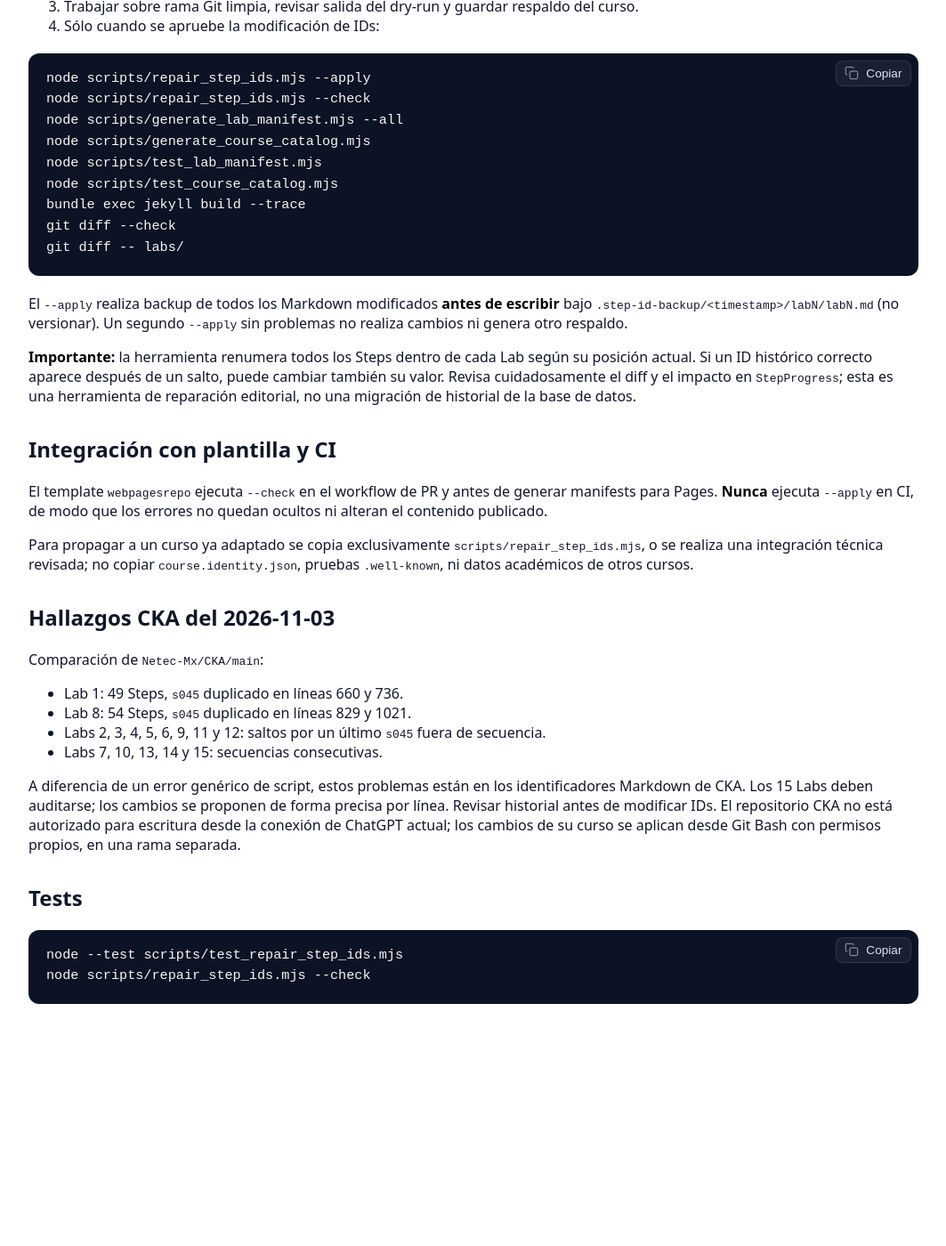
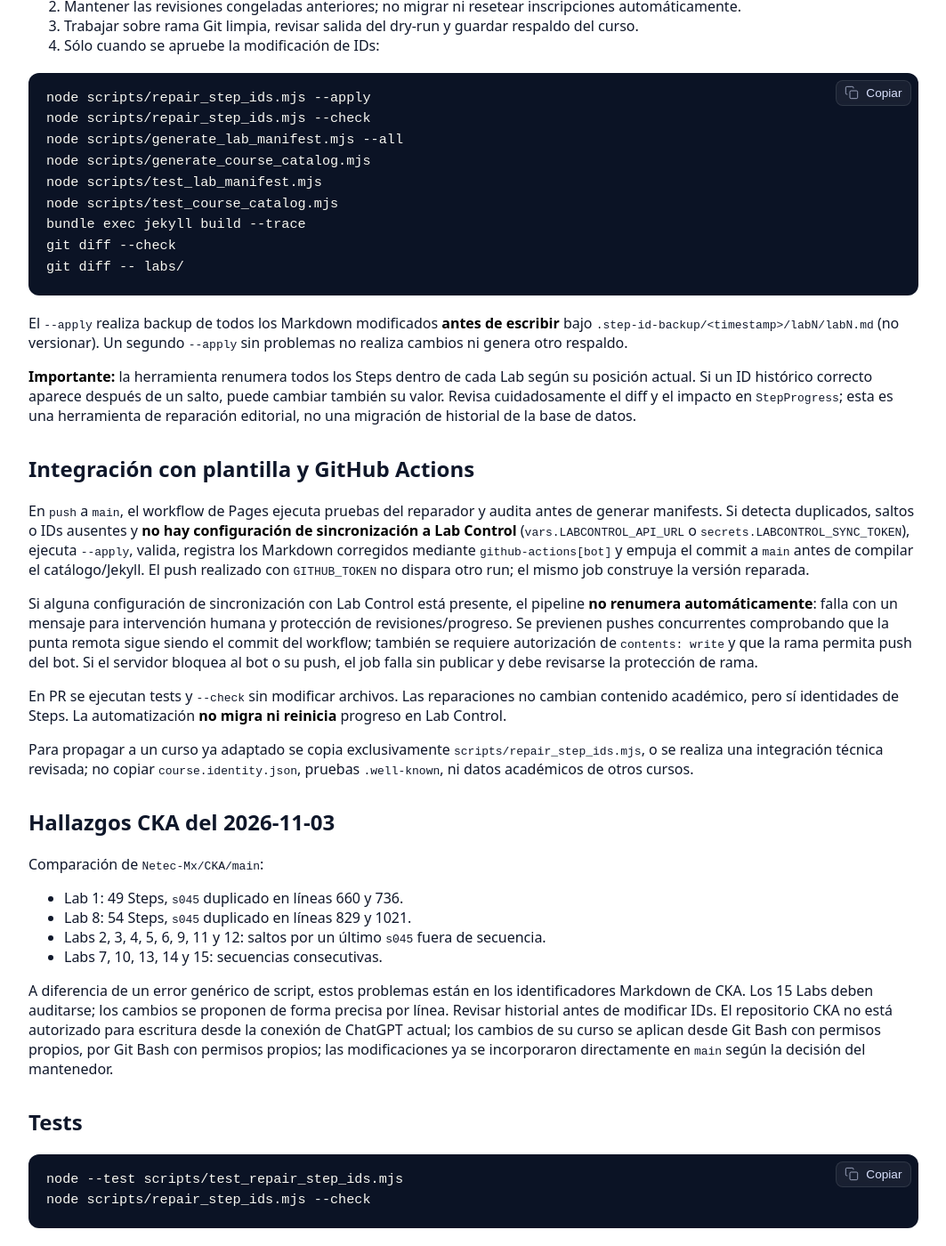
Before and after one commit to jorgepas12/webpagesrepo, a Jekyll site: the page built from docs/STEP-ID-REPAIR.md, in a window 1280 px wide and 1400 px high, scrolled down 958 px. Shown: the whole window at 89% size, without its empty margins (108-1171 px from the left). Built offline with Jekyll 4.4.1, drawn with Linux system fonts in a browser that asks for light colours; our own code applies the rules of GitHub Pages for plain Markdown files; before the commit the page ends 2106 px from its top, so only the background shows below that; some of the changed text lies outside the part shown.

Commit message:
docs: automatización de Step IDs en push con protección de progreso (#37)

```diff
--- a/docs/STEP-ID-REPAIR.md
+++ b/docs/STEP-ID-REPAIR.md
@@ -4,7 +4,7 @@
 
 Cada `step_id` debe ser único **dentro de un Lab**; puede repetirse entre Labs porque el contexto también incorpora `course_id` y `lab_id`. En el flujo editorial actual conviene usar una secuencia consecutiva `s001`, `s002`, etc., en orden de aparición. `generate_lab_manifest.mjs` ya **rechaza duplicados** y no debe modificar contenido de forma silenciosa.
 
-La herramienta `scripts/repair_step_ids.mjs` audita la secuencia, muestra líneas afectadas y, **únicamente con `--apply`**, cambia los atributos `id="sNNN"` de los includes `step_label.html`. No reescribe las instrucciones, comandos, tareas ni encabezados. Omite Labs declarados `tracking: false`, no cuenta ejemplos dentro de comentarios HTML y rechaza IDs ausentes o mal formados.
+La herramienta `scripts/repair_step_ids.mjs` audita la secuencia, muestra líneas afectadas y, **únicamente con `--apply`**, cambia los atributos `id="sNNN"` de los includes `step_label.html`. No reescribe las instrucciones, comandos, tareas ni encabezados. Omite Labs declarados `tracking: false`, no cuenta ejemplos dentro de comentarios HTML inserta IDs ausentes al aplicar reparación y rechaza IDs mal formados.
 
 ## Auditoría de curso (sin escribir)
 
@@ -44,9 +44,13 @@
 
 **Importante:** la herramienta renumera todos los Steps dentro de cada Lab según su posición actual. Si un ID histórico correcto aparece después de un salto, puede cambiar también su valor. Revisa cuidadosamente el diff y el impacto en `StepProgress`; esta es una herramienta de reparación editorial, no una migración de historial de la base de datos.
 
-## Integración con plantilla y CI
+## Integración con plantilla y GitHub Actions
 
-El template `webpagesrepo` ejecuta `--check` en el workflow de PR y antes de generar manifests para Pages. **Nunca** ejecuta `--apply` en CI, de modo que los errores no quedan ocultos ni alteran el contenido publicado.
+En `push` a `main`, el workflow de Pages ejecuta pruebas del reparador y audita antes de generar manifests. Si detecta duplicados, saltos o IDs ausentes y **no hay configuración de sincronización a Lab Control** (`vars.LABCONTROL_API_URL` o `secrets.LABCONTROL_SYNC_TOKEN`), ejecuta `--apply`, valida, registra los Markdown corregidos mediante `github-actions[bot]` y empuja el commit a `main` antes de compilar el catálogo/Jekyll. El push realizado con `GITHUB_TOKEN` no dispara otro run; el mismo job construye la versión reparada.
+
+Si alguna configuración de sincronización con Lab Control está presente, el pipeline **no renumera automáticamente**: falla con un mensaje para intervención humana y protección de revisiones/progreso. Se previenen pushes concurrentes comprobando que la punta remota sigue siendo el commit del workflow; también se requiere autorización de `contents: write` y que la rama permita push del bot. Si el servidor bloquea al bot o su push, el job falla sin publicar y debe revisarse la protección de rama.
+
+En PR se ejecutan tests y `--check` sin modificar archivos. Las reparaciones no cambian contenido académico, pero sí identidades de Steps. La automatización **no migra ni reinicia** progreso en Lab Control.
 
 Para propagar a un curso ya adaptado se copia exclusivamente `scripts/repair_step_ids.mjs`, o se realiza una integración técnica revisada; no copiar `course.identity.json`, pruebas `.well-known`, ni datos académicos de otros cursos.
 
@@ -58,7 +62,7 @@
 - Labs 2, 3, 4, 5, 6, 9, 11 y 12: saltos por un último `s045` fuera de secuencia.
 - Labs 7, 10, 13, 14 y 15: secuencias consecutivas.
 
-A diferencia de un error genérico de script, estos problemas están en los identificadores Markdown de CKA. Los 15 Labs deben auditarse; los cambios se proponen de forma precisa por línea. Revisar historial antes de modificar IDs. El repositorio CKA no está autorizado para escritura desde la conexión de ChatGPT actual; los cambios de su curso se aplican desde Git Bash con permisos propios, en una rama separada.
+A diferencia de un error genérico de script, estos problemas están en los identificadores Markdown de CKA. Los 15 Labs deben auditarse; los cambios se proponen de forma precisa por línea. Revisar historial antes de modificar IDs. El repositorio CKA no está autorizado para escritura desde la conexión de ChatGPT actual; los cambios de su curso se aplican desde Git Bash con permisos propios, por Git Bash con permisos propios; las modificaciones ya se incorporaron directamente en `main` según la decisión del mantenedor.
 
 ## Tests
 
```
